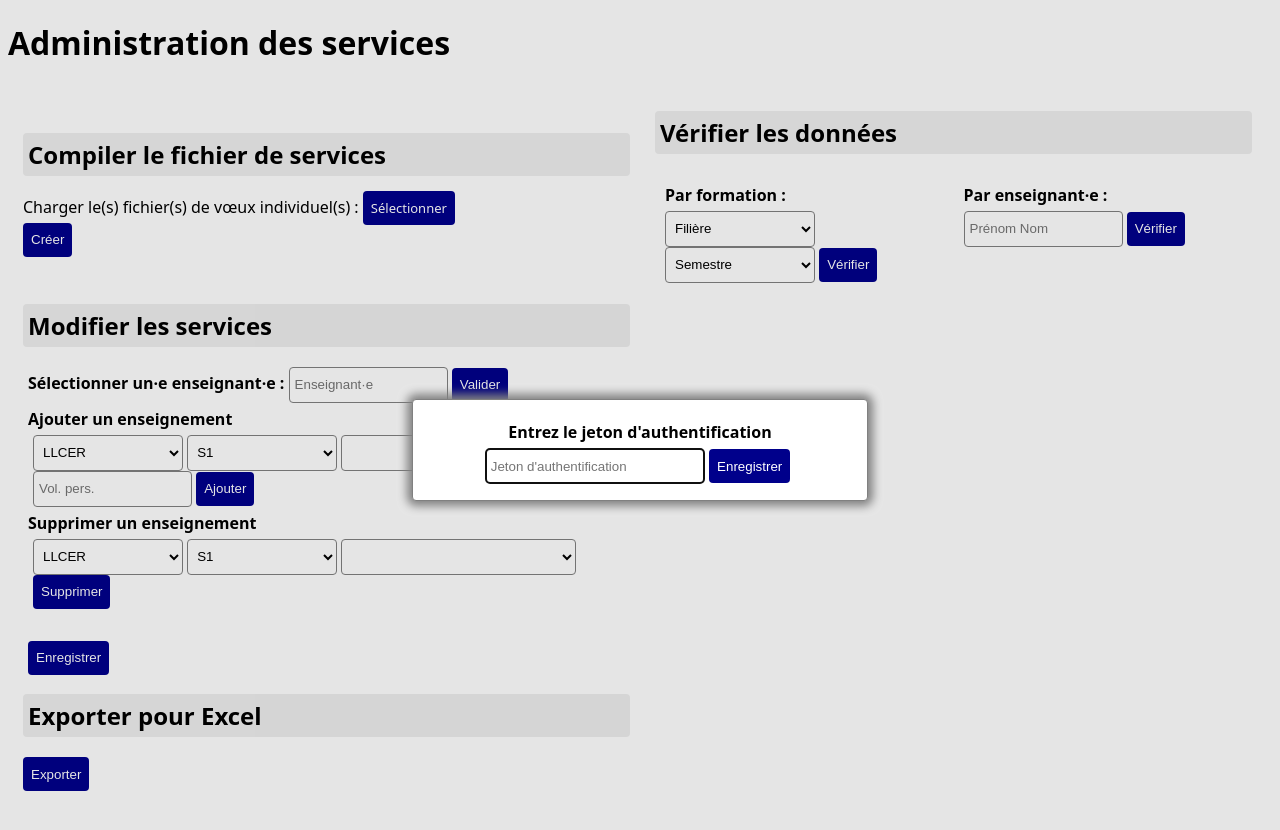
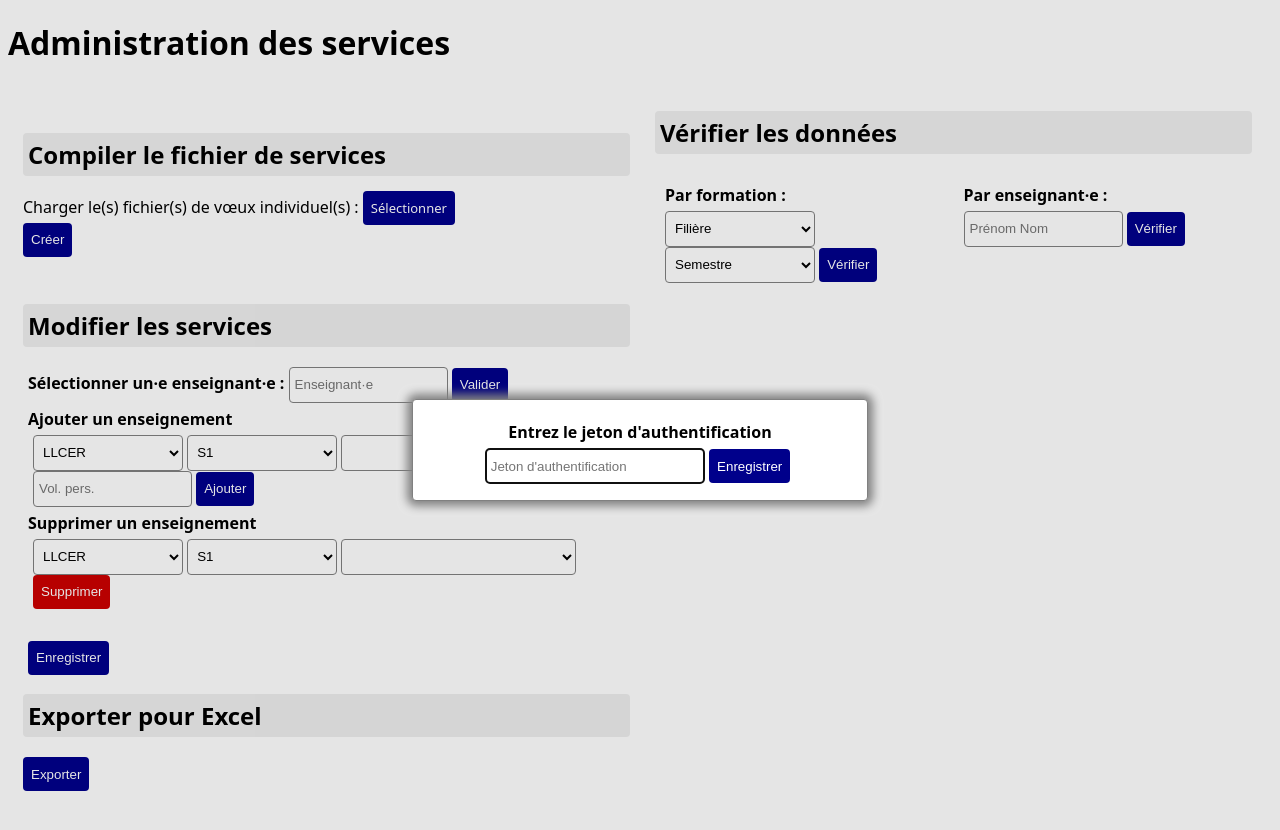
Before and after one commit to fmoncomble/fmoncomble.github.io, a Jekyll site: the page voeux/admin.html, which Jekyll copies as it is, in a window 1280 px wide. Shown: the top 830 px of the page. Built offline with Jekyll 4.4.1, drawn with Linux system fonts in a browser that asks for light colours.

Commit message:
Update admin.html

```diff
--- a/voeux/admin.html
+++ b/voeux/admin.html
@@ -14,21 +14,6 @@
         <h1 class="wishes-ui">Administration des services</h1>
         <div class="wrapper">
             <div id="container-1" class="container">
-                <!-- <div id="auth-div" class="wishes-ui">
-                    <label for="token-input" class="wishes-ui">
-                        <h2>Authentification</h2>
-                        <input
-                            name="token-input"
-                            id="token-input"
-                            type="password"
-                            class="wishes-ui"
-                            placeholder="Jeton d'authentification"
-                        />
-                    </label>
-                    <button id="auth-save" class="wishes-ui">
-                        Enregistrer
-                    </button>
-                </div> -->
                 <div id="auth-div">
                     <span>Authentification OK ✅</span>
                     <button class="wishes-ui reset-btn" id="reset-btn">Déconnecter</button>
@@ -82,7 +67,7 @@
                     </div>
                     <button
                         id="erase-btn"
-                        class="wishes-ui"
+                        class="wishes-ui reset-btn"
                         style="display: none"
                     >
                         Écraser
@@ -233,7 +218,7 @@
                                 id="course-delete-select"
                                 class="wishes-ui"
                             ></select>
-                            <button id="course-delete-btn" class="wishes-ui">
+                            <button id="course-delete-btn" class="wishes-ui reset-btn">
                                 Supprimer
                             </button>
                         </div>
```
